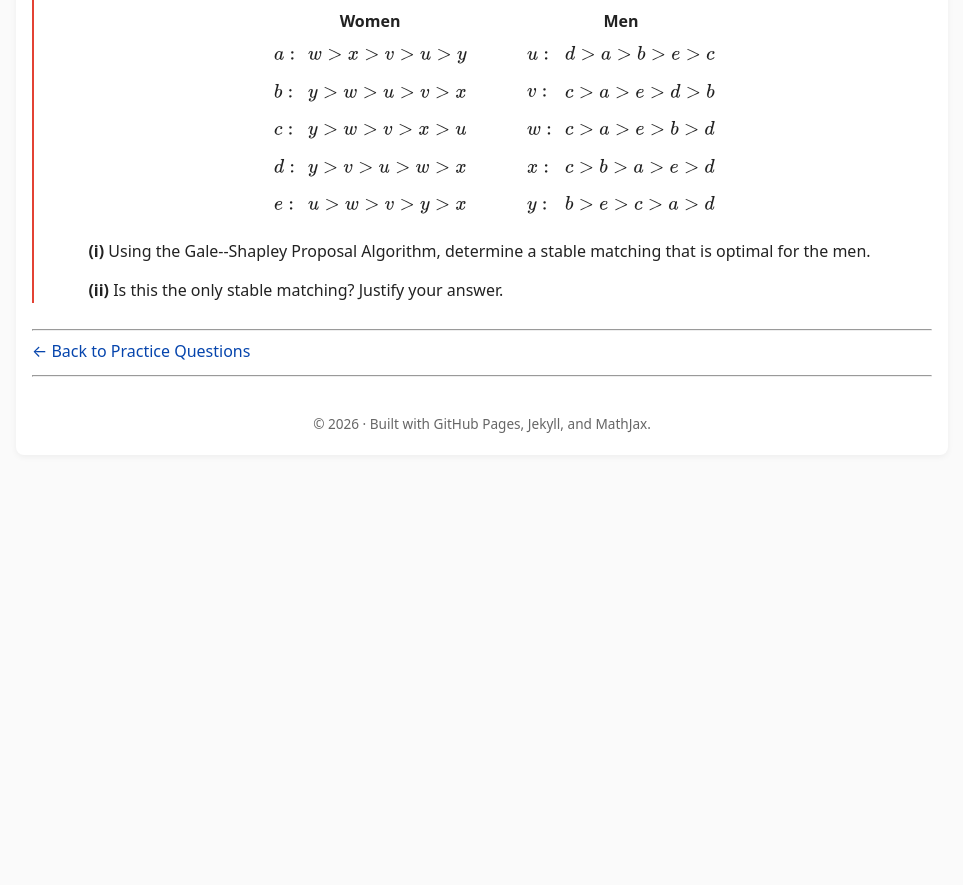
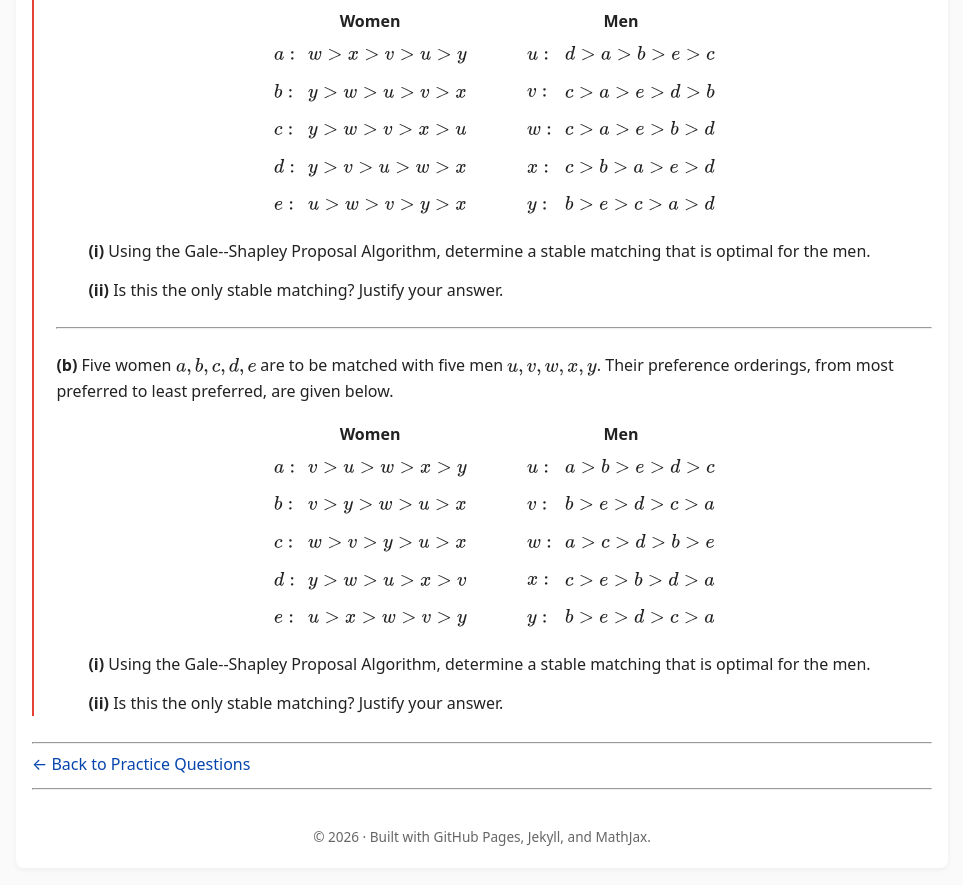
Before and after one commit to SaleemKamaludin/SaleemKamaludin.github.io, a Jekyll site: the page built from courses/math-2276/practice-questions/coursework-exam-2/index.md, in a window 1280 px wide and 900 px high, scrolled down 1913 px. Shown: the top 885 px of the window, without its empty margins (158-1121 px from the left). Built offline with Jekyll 4.4.1, drawn with Linux system fonts in a browser that asks for light colours; before the commit the page ends 2400 px from its top, so only the background shows below that.

Commit message:
Add Question 5b Gale Shapley matching practice

```diff
--- a/courses/math-2276/practice-questions/coursework-exam-2/index.md
+++ b/courses/math-2276/practice-questions/coursework-exam-2/index.md
@@ -350,6 +350,80 @@ Justify your answer.
 
 </ol>
 
+
+
+<hr style="margin: 1.5em 0;">
+
+<p id="cw2-question-5b">
+<strong>(b)</strong>
+Five women \(a,b,c,d,e\) are to be matched with
+five men \(u,v,w,x,y\). Their preference orderings,
+from most preferred to least preferred, are given below.
+</p>
+
+<table style="width: auto; margin: 1em auto; border-collapse: collapse;">
+<thead>
+<tr>
+<th colspan="2" style="text-align:center;">Women</th>
+<th colspan="2" style="text-align:center; padding-left:60px;">Men</th>
+</tr>
+</thead>
+
+<tbody>
+<tr>
+<td>\(a:\)</td>
+<td>\(v>u>w>x>y\)</td>
+<td style="padding-left:60px;">\(u:\)</td>
+<td>\(a>b>e>d>c\)</td>
+</tr>
+
+<tr>
+<td>\(b:\)</td>
+<td>\(v>y>w>u>x\)</td>
+<td style="padding-left:60px;">\(v:\)</td>
+<td>\(b>e>d>c>a\)</td>
+</tr>
+
+<tr>
+<td>\(c:\)</td>
+<td>\(w>v>y>u>x\)</td>
+<td style="padding-left:60px;">\(w:\)</td>
+<td>\(a>c>d>b>e\)</td>
+</tr>
+
+<tr>
+<td>\(d:\)</td>
+<td>\(y>w>u>x>v\)</td>
+<td style="padding-left:60px;">\(x:\)</td>
+<td>\(c>e>b>d>a\)</td>
+</tr>
+
+<tr>
+<td>\(e:\)</td>
+<td>\(u>x>w>v>y\)</td>
+<td style="padding-left:60px;">\(y:\)</td>
+<td>\(b>e>d>c>a\)</td>
+</tr>
+</tbody>
+</table>
+
+<ol style="list-style-type: none; padding-left: 2em;">
+
+<li style="margin-bottom: 0.8em;">
+<strong>(i)</strong>
+Using the Gale--Shapley Proposal Algorithm,
+determine a stable matching that is optimal
+for the men.
+</li>
+
+<li style="margin-bottom: 0.8em;">
+<strong>(ii)</strong>
+Is this the only stable matching?
+Justify your answer.
+</li>
+
+</ol>
+
 </div>
 </div>
 
```
